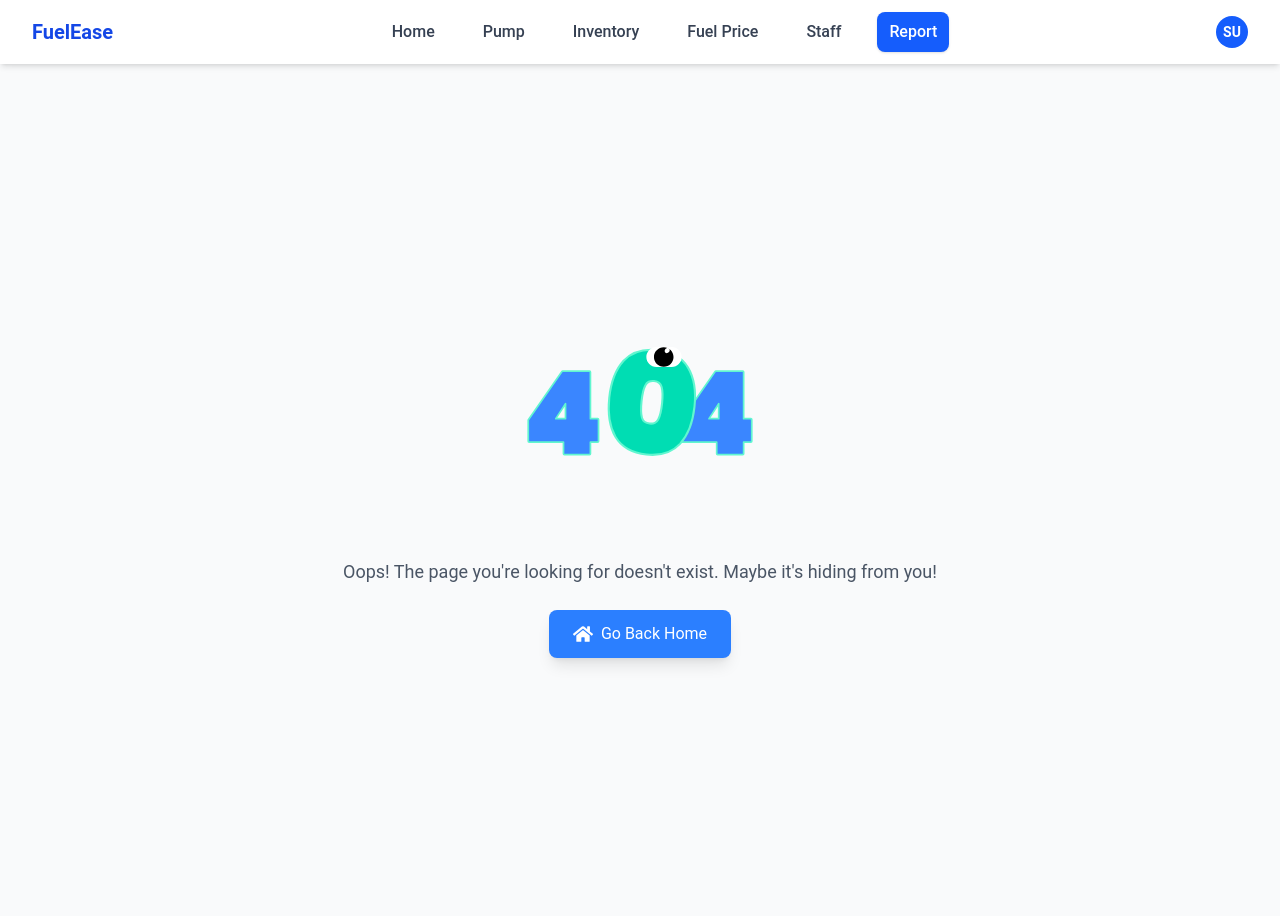
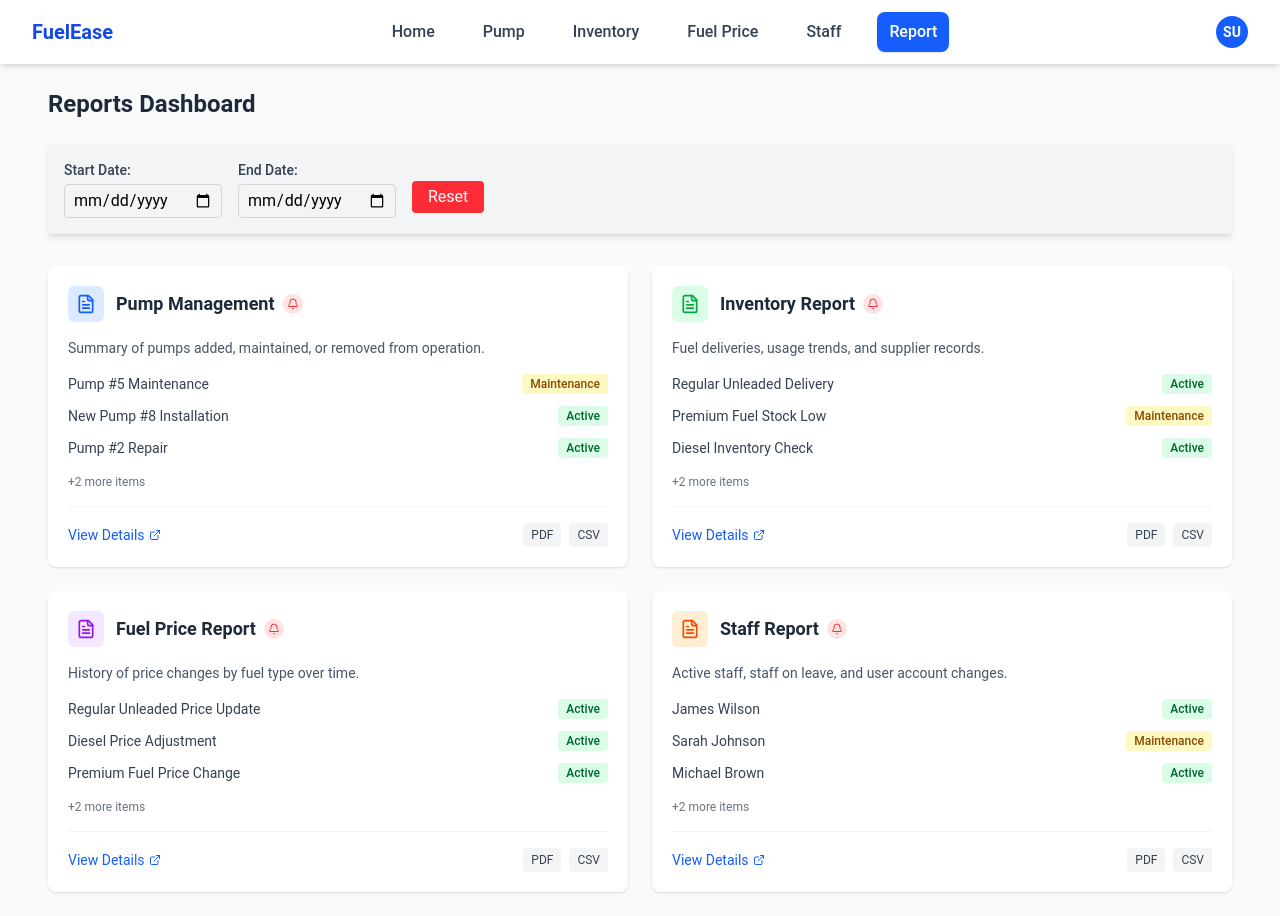
Before and after one commit to harshbix/FuelEase, a React (Vite) app: page /Report in a window 1280 px wide. Before the commit the page ends 864 px from the top, so only its background shows below. Built offline with nearby package versions, Linux system fonts and the light colour scheme; sample sign-in values are in the browser's storage; a web font is replaced by a local one.

Commit message:
made the date range component

```diff
--- a/src/App.jsx
+++ b/src/App.jsx
@@ -103,7 +103,7 @@ const AppContent = () => {
                 </PrivateRoute>
               }
             />
-            {/* <Route
+            <Route
               path="/Report"
               element={
                 <PrivateRoute>
@@ -112,7 +112,7 @@ const AppContent = () => {
                   </PageWrapper>
                 </PrivateRoute>
               }
-            /> */}
+            />
             <Route path="/login" element={<Login />} />
             <Route
               path="*"
--- a/src/components/report/DateRangeSelector.jsx
+++ b/src/components/report/DateRangeSelector.jsx
@@ -0,0 +1,67 @@
+import React, { useState } from 'react';
+
+const DateRangeSelector = ({ onDateRangeChange }) => {
+    const [startDate, setStartDate] = useState('');
+    const [endDate, setEndDate] = useState('');
+
+    const handleStartDateChange = (e) => {
+        const value = e.target.value;
+        setStartDate(value);
+        if (onDateRangeChange) {
+            onDateRangeChange({ startDate: value, endDate });
+        }
+    };
+
+    const handleEndDateChange = (e) => {
+        const value = e.target.value;
+        setEndDate(value);
+        if (onDateRangeChange) {
+            onDateRangeChange({ startDate, endDate: value });
+        }
+    };
+
+    const resetDateRange = () => {
+        setStartDate('');
+        setEndDate('');
+        if (onDateRangeChange) {
+            onDateRangeChange({ startDate: '', endDate: '' });
+        }
+    };
+
+    return (
+        <div className="date-range-selector p-4 bg-gray-100 rounded shadow-md flex items-center space-x-4">
+            <div>
+                <label className="block text-sm font-medium text-gray-700 mb-1">
+                    Start Date:
+                </label>
+                <input
+                    type="date"
+                    value={startDate}
+                    onChange={handleStartDateChange}
+                    className="date-input border border-gray-300 rounded px-2 py-1 focus:outline-none focus:ring-2 focus:ring-blue-500"
+                />
+            </div>
+            <div>
+                <label className="block text-sm font-medium text-gray-700 mb-1">
+                    End Date:
+                </label>
+                <input
+                    type="date"
+                    value={endDate}
+                    onChange={handleEndDateChange}
+                    className="date-input border border-gray-300 rounded px-2 py-1 focus:outline-none focus:ring-2 focus:ring-blue-500"
+                />
+            </div>
+            <div className="flex items-center space-x-4 mt-4">
+                <button
+                    onClick={resetDateRange}
+                    className="reset-button bg-red-500 text-white px-4 py-1 rounded hover:bg-red-600 transition"
+                >
+                    Reset
+                </button>
+            </div>
+        </div>
+    );
+};
+
+export default DateRangeSelector;
```
